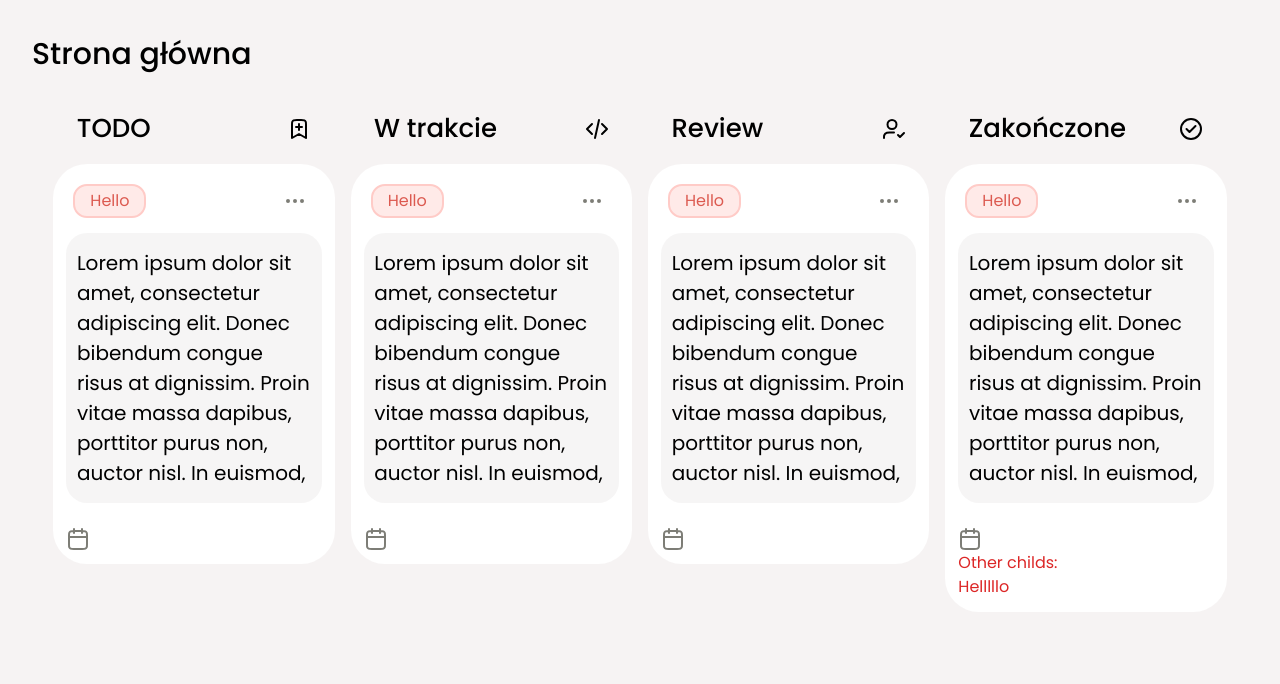
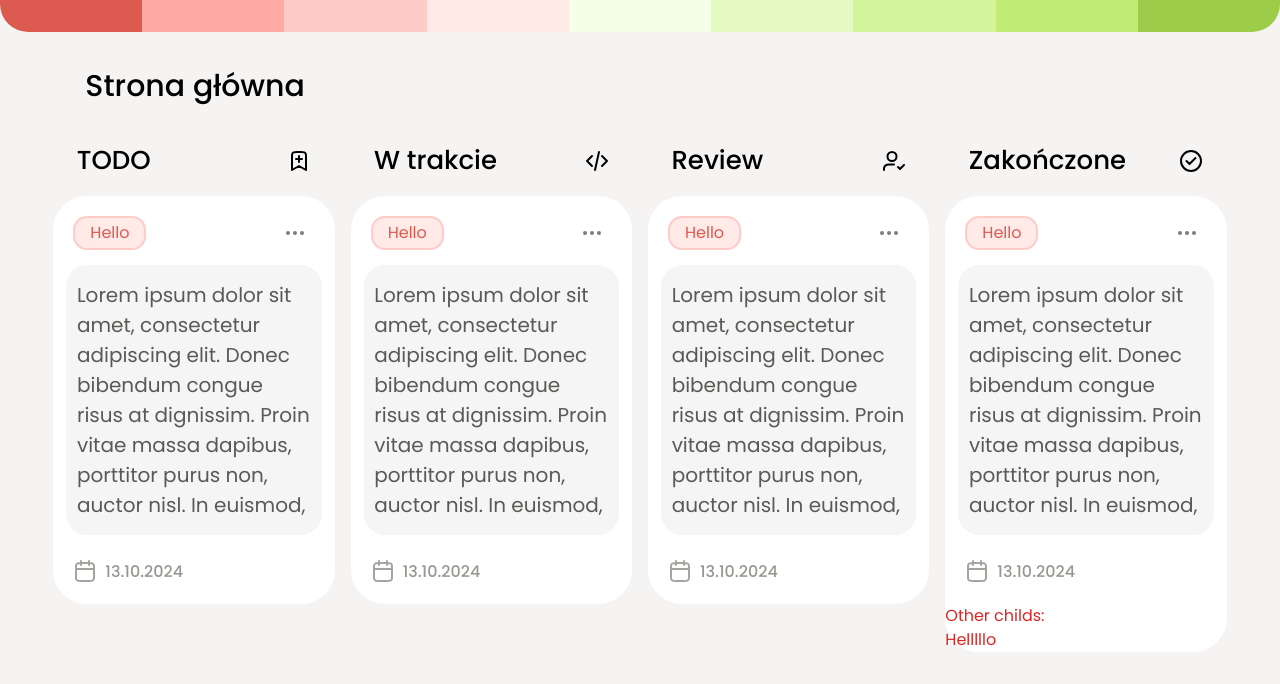
Before and after one commit to Tnovyloo/Internet-Technologies, a Next.js app in the folder frontend/task-management-frontend/: page / in a window 1280 px wide. Shown: the top 684 px of the page. Built offline with nearby package versions, Linux system fonts and the light colour scheme.

Commit message:
Creating small top-bar just for esthetic purposes

```diff
--- a/frontend/task-management-frontend/src/app/components/card.jsx
+++ b/frontend/task-management-frontend/src/app/components/card.jsx
@@ -11,7 +11,7 @@ export default function Card({children, data, title}) {
 
   return(
     <div className="">
-      <div className={`flex flex-row justify-between mb-4 w-10/12 mx-auto`}>
+      <div className={`flex flex-row justify-between mb-4 w-11/12 md:w-10/12 mx-auto`}>
         <p className={`text-[22px] md:text-[26px] text-black font-[500] text-left w-full`}>{title}</p>
         <div className={`my-auto`}>
           {/* <svg className={`stroke-gray-200`} width="24" height="24" viewBox="0 0 24 24" fill="none" xmlns="http://www.w3.org/2000/svg">
@@ -45,19 +45,22 @@ export default function Card({children, data, title}) {
 
         {/* Message */}
         <div className={`h-11/12 min-h-[100px] bg-neutralGray-200/10 mt-[15px] mx-[13px] rounded-[21px] mb-[1.5em] skeleton`}>
-          <p className={`text-[18px] md:text-[20px] w-11/12 mx-auto mt-[0.75em] mb-[0.75em]`}>Lorem ipsum dolor sit amet, consectetur adipiscing elit. Donec bibendum congue risus at dignissim. Proin vitae massa dapibus, porttitor purus non, auctor nisl. In euismod,</p>
+          <p className={`text-[18px] text-gray/90 md:text-[20px] w-11/12 mx-auto mt-[0.75em] mb-[0.75em]`}>Lorem ipsum dolor sit amet, consectetur adipiscing elit. Donec bibendum congue risus at dignissim. Proin vitae massa dapibus, porttitor purus non, auctor nisl. In euismod,</p>
         </div>
 
         {/* Footer of card */}
-        <div className={`mx-[13px] mb-[13px]`}>
-          <svg className={`stroke-gray-200`} width="24" height="24" viewBox="0 0 24 24" fill="none" xmlns="http://www.w3.org/2000/svg">
-            <path d="M21 10H3M16 2V6M8 2V6M7.8 22H16.2C17.8802 22 18.7202 22 19.362 21.673C19.9265 21.3854 20.3854 20.9265 20.673 20.362C21 19.7202 21 18.8802 21 17.2V8.8C21 7.11984 21 6.27976 20.673 5.63803C20.3854 5.07354 19.9265 4.6146 19.362 4.32698C18.7202 4 17.8802 4 16.2 4H7.8C6.11984 4 5.27976 4 4.63803 4.32698C4.07354 4.6146 3.6146 5.07354 3.32698 5.63803C3 6.27976 3 7.11984 3 8.8V17.2C3 18.8802 3 19.7202 3.32698 20.362C3.6146 20.9265 4.07354 21.3854 4.63803 21.673C5.27976 22 6.11984 22 7.8 22Z" strokeWidth="2" strokeLinecap="round" strokeLinejoin="round"/>
-          </svg>
+        <div>
+          <div className={`mb-[20px] mx-[20px] flex flex-row gap-x-2`}>
+            <svg className={`stroke-gray-200/70`} width="24" height="24" viewBox="0 0 24 24" fill="none" xmlns="http://www.w3.org/2000/svg">
+              <path d="M21 10H3M16 2V6M8 2V6M7.8 22H16.2C17.8802 22 18.7202 22 19.362 21.673C19.9265 21.3854 20.3854 20.9265 20.673 20.362C21 19.7202 21 18.8802 21 17.2V8.8C21 7.11984 21 6.27976 20.673 5.63803C20.3854 5.07354 19.9265 4.6146 19.362 4.32698C18.7202 4 17.8802 4 16.2 4H7.8C6.11984 4 5.27976 4 4.63803 4.32698C4.07354 4.6146 3.6146 5.07354 3.32698 5.63803C3 6.27976 3 7.11984 3 8.8V17.2C3 18.8802 3 19.7202 3.32698 20.362C3.6146 20.9265 4.07354 21.3854 4.63803 21.673C5.27976 22 6.11984 22 7.8 22Z" strokeWidth="2" strokeLinecap="round" strokeLinejoin="round"/>
+            </svg>
 
+            <p className="text-gray-200/80 font-[500] text-[16px] my-auto pt-[1px]">13.10.2024</p>
+
+          </div>
           {React.Children.toArray(children).map(
             (child) => child.type !== Icon ? (<div className="text-red-600">Other childs: {child}</div>) : console.log('Icon child')
           )}
-
         </div>
       </div>
     </div>
--- a/frontend/task-management-frontend/src/app/page.js
+++ b/frontend/task-management-frontend/src/app/page.js
@@ -10,7 +10,20 @@ export default function Home() {
         <title>Menadżer zadań</title>
         <meta property="og:title" content="Menadżer zadań na twoją miarę"/>
       </Head>
-      <div className="w-11/12 h-full">
+
+      <div className="flex w-full flex-wrap">
+        <div className="flex-grow w-8 h-8 bg-accentColor-400 rounded-bl-[28px]"/>
+        <div className="flex-grow w-8 h-8 bg-accentColor-300"/>
+        <div className="flex-grow w-8 h-8 bg-accentColor-200"/>
+        <div className="flex-grow w-8 h-8 bg-accentColor-100"/>
+        <div className="flex-grow w-8 h-8 bg-base-100"/>
+        <div className="flex-grow w-8 h-8 bg-base-200"/>
+        <div className="flex-grow w-8 h-8 bg-base"/>
+        <div className="flex-grow w-8 h-8 bg-base-300"/>
+        <div className="flex-grow w-8 h-8 bg-base-400 rounded-br-[28px]"/>
+      </div>
+
+      <div className="w-11/12 h-full mx-auto">
         {/* Head text */}
         <div className={`w-full`}>
           <p className={`p-8 text-[26px] md:text-[30px] text-black font-[500]`}>Strona główna</p>
```
